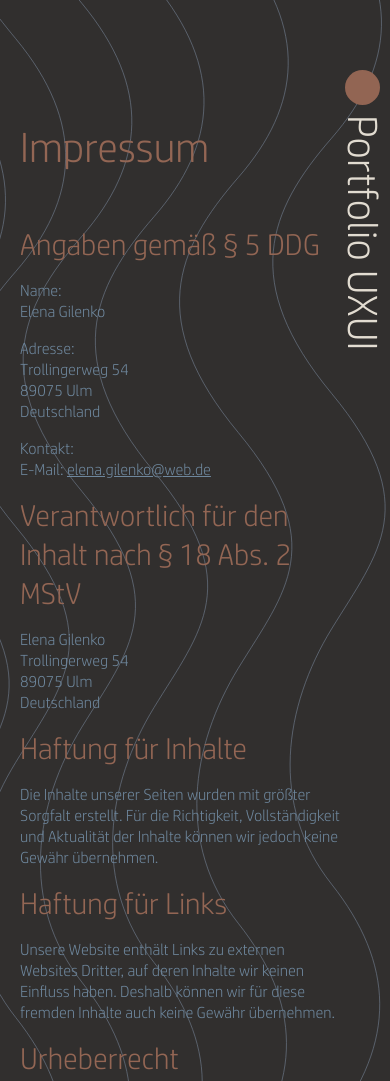
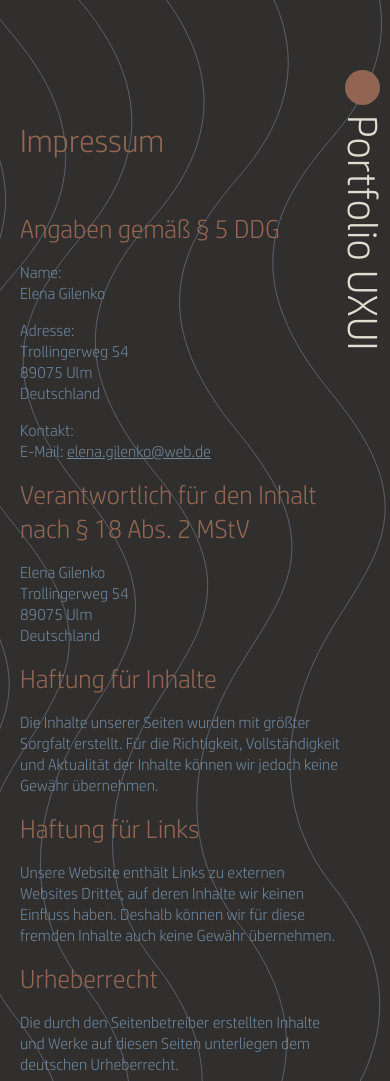
Before and after one commit to ElenaGilenko/UXUIPortfolio, a plain HTML site: page impressum.html in a window 390 px wide. Shown: the top 1081 px of the page. Drawn offline with Linux system fonts and the light colour scheme.

Commit message:
Update style.css

```diff
--- a/style.css
+++ b/style.css
@@ -617,11 +617,11 @@ margin-top: 0; /* ----> 10px*/
   width: 100%;
 }
 .legal .legal-text h1 {
-  font-size: 42px;
+  font-size: 32px;
   margin-bottom: 50px;
 }
 .legal .legal-text h2 {
-  font-size: 30px;
+  font-size: 26px;
 }
 .legal .sticky-image
 {
```
